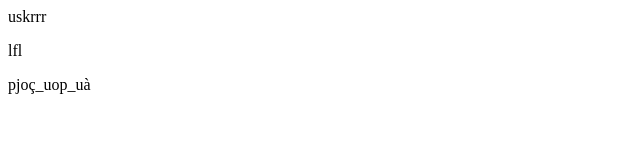
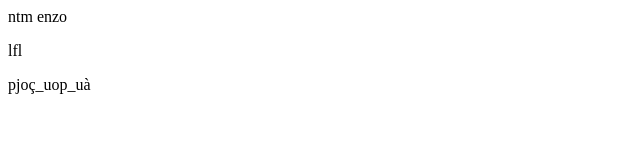
Before and after one commit to sharklandy/projet, a plain HTML site: page index.html in a window 1280 px wide. Shown: the full height of the page, 0-640 px from the left. Drawn offline with Linux system fonts and the light colour scheme.

Commit message:
Update index.html

```diff
--- a/index.html
+++ b/index.html
@@ -6,7 +6,8 @@
     <title>Document</title>
 </head>
 <body>
-    uskrrr
+    ntm enzo
+
     <p>lfl</p>
     pjoç_uop_uà
 </body>
```
